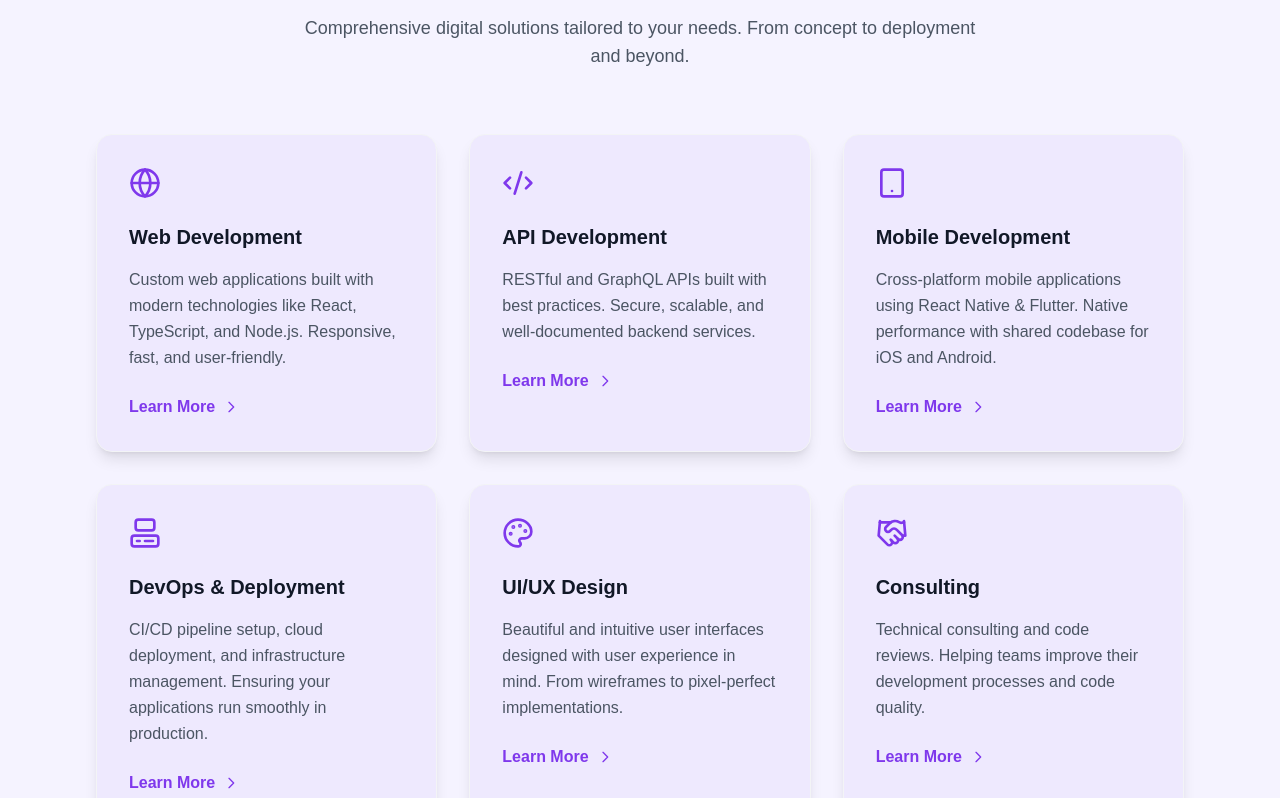
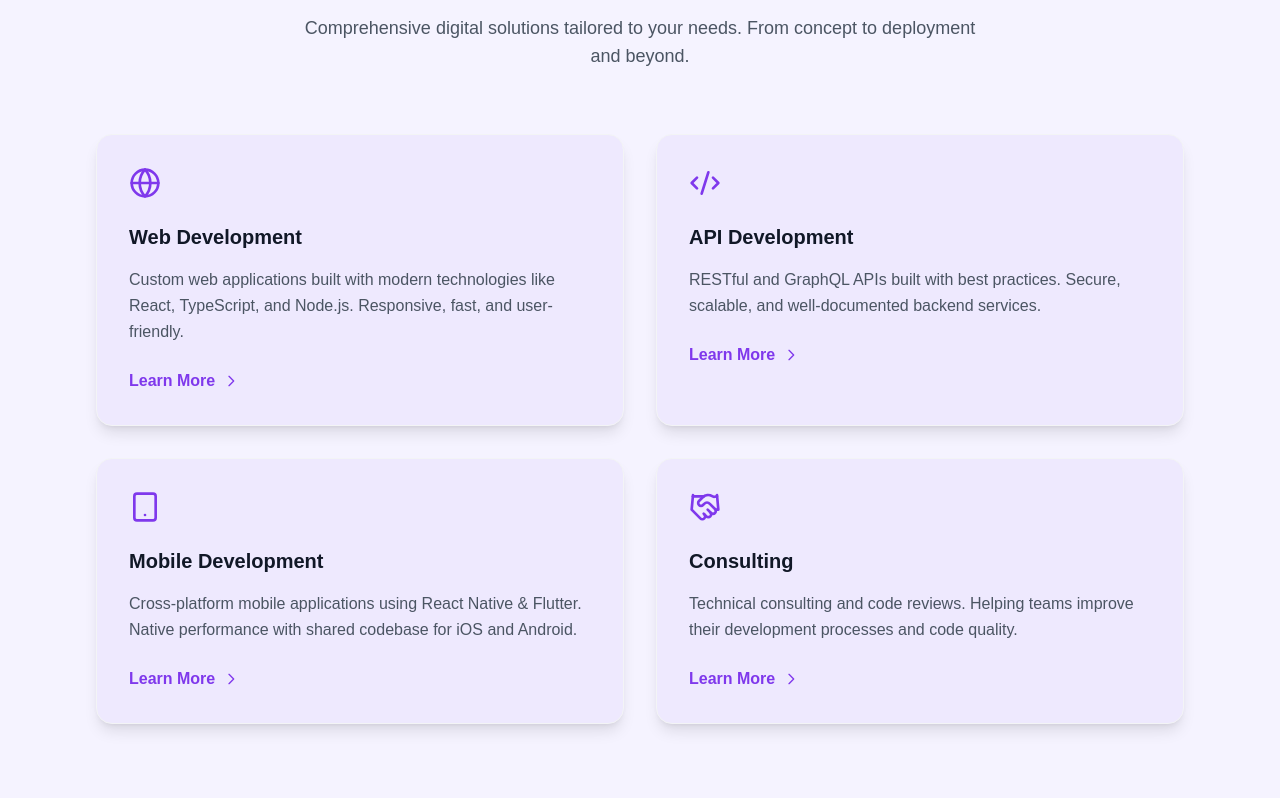
Before and after one commit to Hafsusu/Sumeya-Portfolio, a React (Vite) app: page / in a window 1280 px wide. Shown: the part 3662-4460 px from the top of the page. Built offline with nearby package versions, Linux system fonts and the light colour scheme.

Commit message:
Removed the ui/ux services

```diff
--- a/src/components/sections/Services.tsx
+++ b/src/components/sections/Services.tsx
@@ -1,4 +1,4 @@
-import { CodeXml, Computer, Globe, Handshake, Palette, Tablet } from 'lucide-react';
+import { CodeXml, Globe, Handshake, Tablet } from 'lucide-react';
 
 const scrollToSection = (sectionId: string) => {
     const element = document.getElementById(sectionId);
@@ -29,18 +29,6 @@ const Services = () => {
     },
     {
       id: 4,
-      title: 'DevOps & Deployment',
-      description: 'CI/CD pipeline setup, cloud deployment, and infrastructure management. Ensuring your applications run smoothly in production.',
-      icon: <Computer className="w-8 h-8" />
-    },
-    {
-      id: 5,
-      title: 'UI/UX Design',
-      description: 'Beautiful and intuitive user interfaces designed with user experience in mind. From wireframes to pixel-perfect implementations.',
-      icon: <Palette className="w-8 h-8" />
-    },
-    {
-      id: 6,
       title: 'Consulting',
       description: 'Technical consulting and code reviews. Helping teams improve their development processes and code quality.',
       icon: <Handshake className="w-8 h-8" />
@@ -59,7 +47,7 @@ const Services = () => {
           </p>
         </div>
 
-        <div className="grid md:grid-cols-2 lg:grid-cols-3 gap-8">
+        <div className="grid md:grid-cols-2 lg:grid-cols-2 gap-8">
           {services.map((service) => (
             <div
               key={service.id}
```
